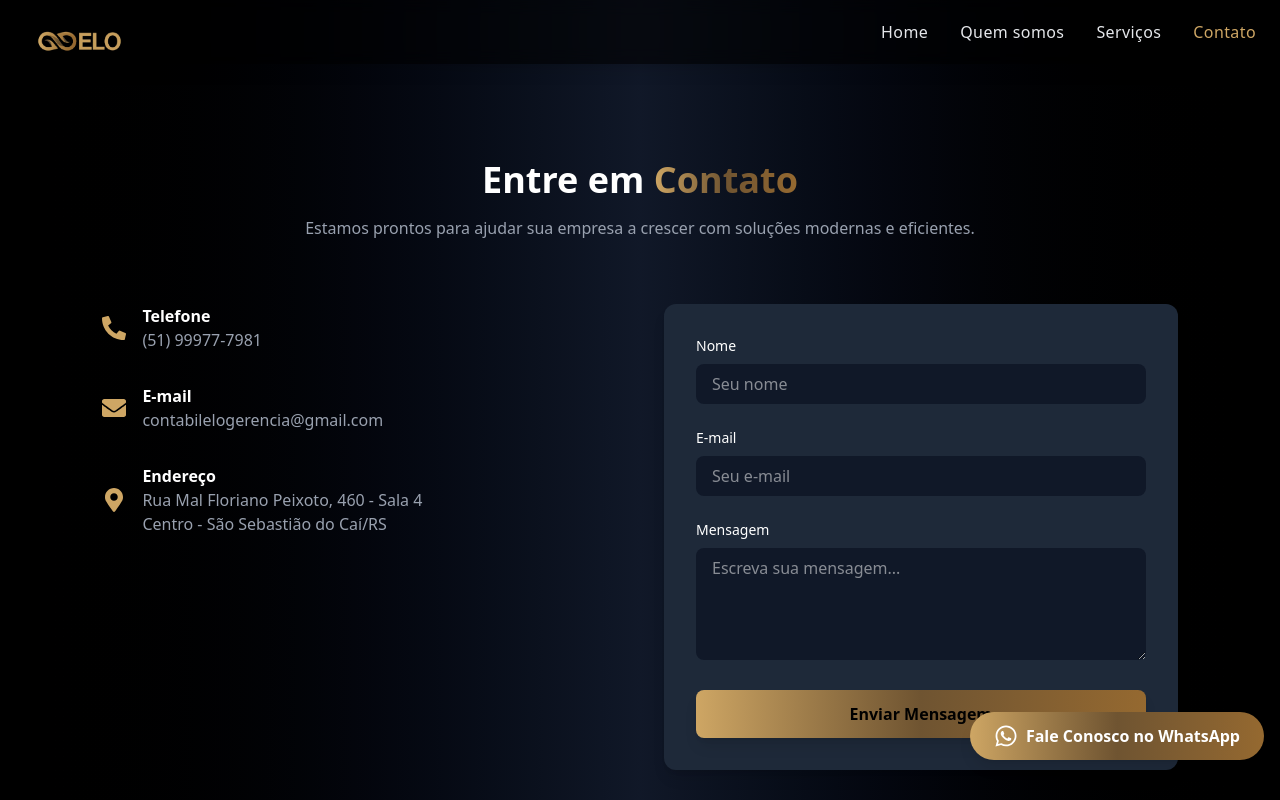
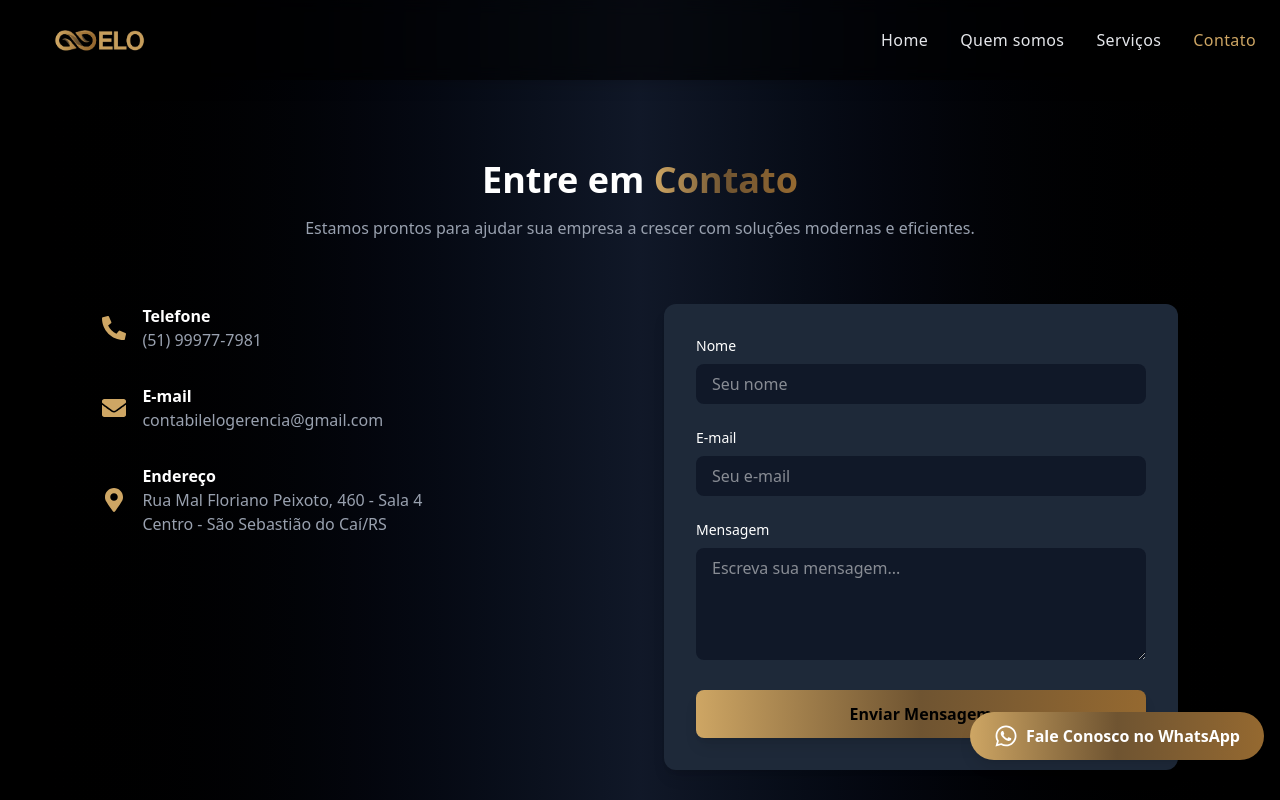
Before and after one commit to DevIgorRafaelDeMelo/SELO, a React (Create React App) app: page /contato in a window 1280 px wide. Shown: the top 800 px of the page. Built offline with nearby package versions, Linux system fonts and the light colour scheme.

Commit message:
V1.1 29.01.2026

```diff
--- a/src/Conponentes/Header.js
+++ b/src/Conponentes/Header.js
@@ -10,7 +10,6 @@
       isActive ? "text-[#cea664] font-medium" : "text-gray-200"
     }`;
 
-  // Função para fechar menu e rolar para o topo
   const handleLinkClick = () => {
     setIsOpen(false);
     window.scrollTo({ top: 0, behavior: "smooth" });
@@ -19,7 +18,7 @@
   return (
     <header className="bg-black/60 fixed w-full top-0 z-40 shadow-lg backdrop-blur-sm">
       <div className="container mx-auto px-6 py-3 flex justify-between items-center">
-        <img src={logo} alt="Logo" className="h-10 w-auto drop-shadow-md" />
+        <img src={logo} alt="Logo" className="h-6 m-4 w-auto drop-shadow-md" />
 
         <nav className="hidden md:flex space-x-8 font-light tracking-wide">
           <NavLink to="/" className={linkClasses} onClick={handleLinkClick}>
```
Also changed, not shown: src/assets/Simbulo.png.
